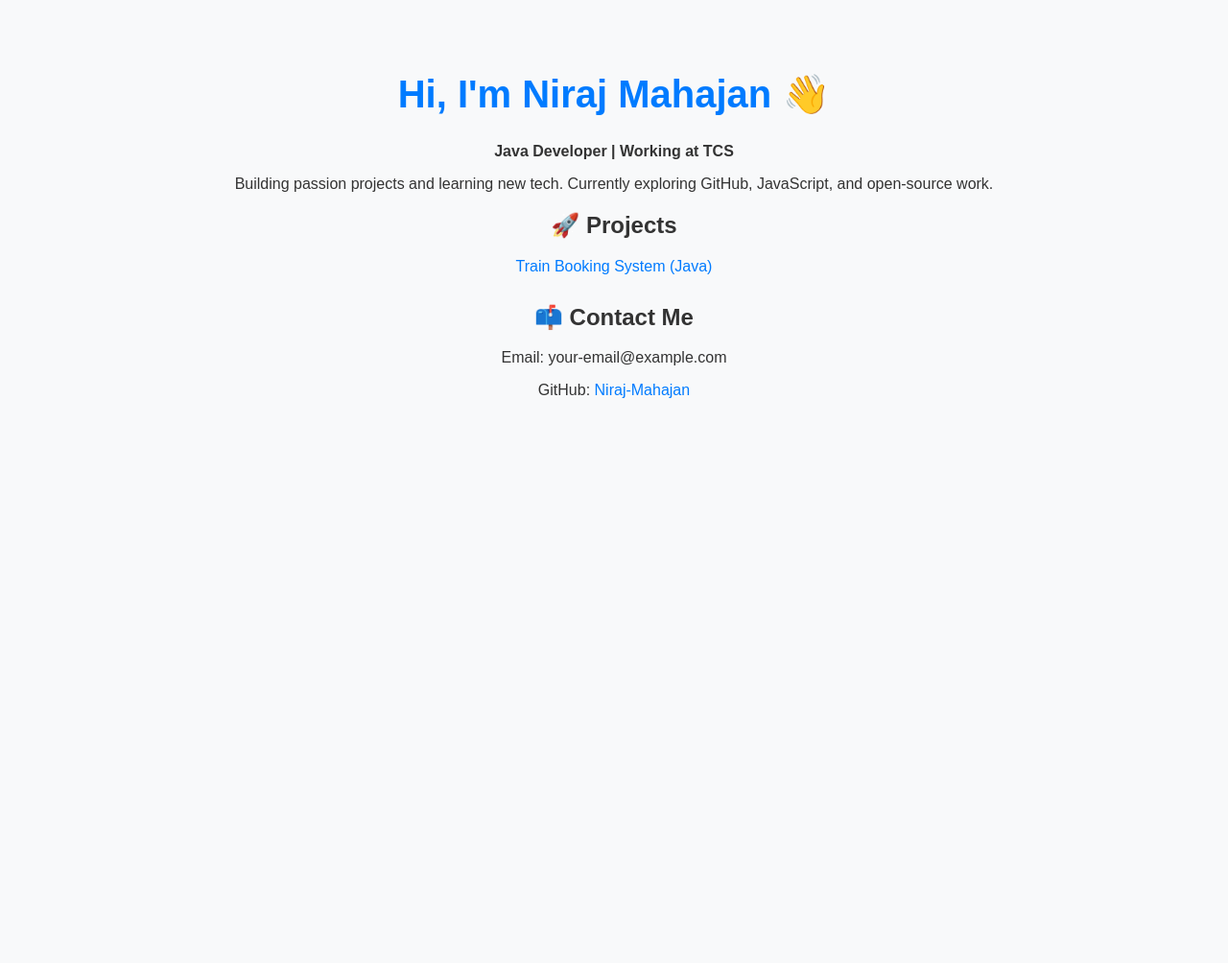
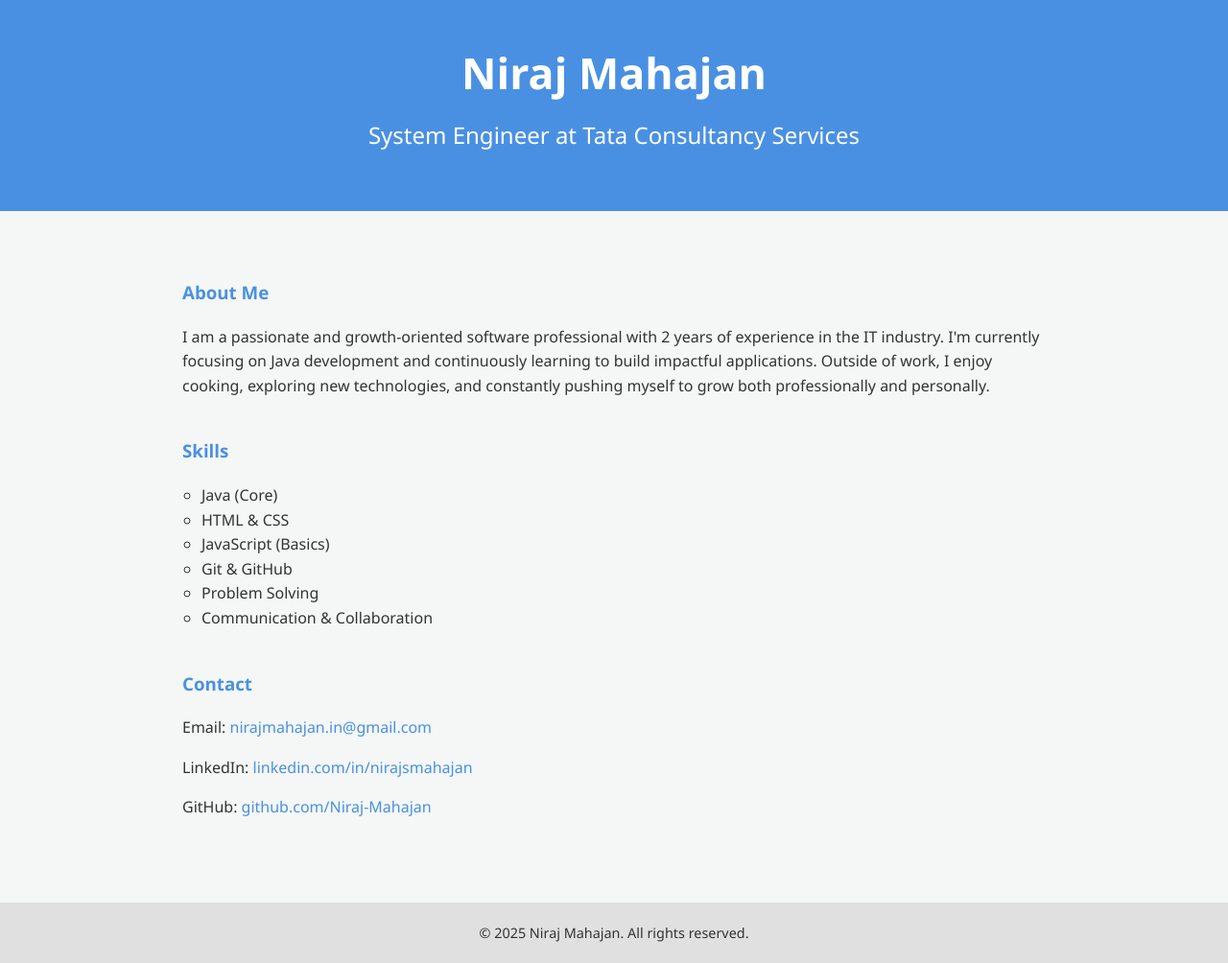
Before and after one commit to Niraj-Mahajan/niraj-mahajan.github.io, a plain HTML site: page index.html in a window 1280 px wide. Shown: the whole page at 96% size. Before the commit the page ends 800 px from the top, so only its background shows below. Drawn offline with Linux system fonts and the light colour scheme.

Commit message:
Update index.html

```diff
--- a/index.html
+++ b/index.html
@@ -1,51 +1,87 @@
 <!DOCTYPE html>
 <html lang="en">
 <head>
-  <meta charset="UTF-8">
+  <meta charset="UTF-8" />
+  <meta name="viewport" content="width=device-width, initial-scale=1.0"/>
   <title>Niraj Mahajan | Portfolio</title>
-  <meta name="viewport" content="width=device-width, initial-scale=1">
   <style>
     body {
-      font-family: Arial, sans-serif;
-      background-color: #f8f9fa;
+      font-family: 'Segoe UI', Tahoma, Geneva, Verdana, sans-serif;
+      margin: 0;
+      background: #f4f7f6;
       color: #333;
+      line-height: 1.6;
+    }
+    header {
+      background: #4A90E2;
+      color: white;
+      padding: 40px 20px;
       text-align: center;
-      padding: 40px;
     }
-    h1 {
-      font-size: 2.5em;
-      color: #007bff;
+    header h1 {
+      margin: 0;
+      font-size: 2.8em;
+    }
+    header h2 {
+      font-weight: normal;
+      margin-top: 10px;
+    }
+    section {
+      padding: 30px 20px;
+      max-width: 900px;
+      margin: auto;
+    }
+    h3 {
+      color: #4A90E2;
+      margin-top: 40px;
+    }
+    ul {
+      list-style-type: circle;
+      padding-left: 20px;
     }
     a {
-      color: #007bff;
+      color: #4A90E2;
       text-decoration: none;
     }
-    .project {
-      margin-top: 20px;
-    }
-    .contact {
-      margin-top: 30px;
+    .footer {
+      text-align: center;
+      padding: 20px;
+      font-size: 0.9em;
+      background-color: #e0e0e0;
+      margin-top: 40px;
     }
   </style>
 </head>
 <body>
+  <header>
+    <h1>Niraj Mahajan</h1>
+    <h2>System Engineer at Tata Consultancy Services</h2>
+  </header>
 
-  <h1>Hi, I'm Niraj Mahajan 👋</h1>
-  <p><strong>Java Developer | Working at TCS</strong></p>
-  <p>Building passion projects and learning new tech. Currently exploring GitHub, JavaScript, and open-source work.</p>
+  <section>
+    <h3>About Me</h3>
+    <p>
+      I am a passionate and growth-oriented software professional with 2 years of experience in the IT industry. I'm currently focusing on Java development and continuously learning to build impactful applications. Outside of work, I enjoy cooking, exploring new technologies, and constantly pushing myself to grow both professionally and personally.
+    </p>
 
-  <div class="project">
-    <h2>🚀 Projects</h2>
-    <ul style="list-style:none; padding: 0;">
-      <li><a href="https://github.com/Niraj-Mahajan/train-booking-project">Train Booking System (Java)</a></li>
+    <h3>Skills</h3>
+    <ul>
+      <li>Java (Core)</li>
+      <li>HTML & CSS</li>
+      <li>JavaScript (Basics)</li>
+      <li>Git & GitHub</li>
+      <li>Problem Solving</li>
+      <li>Communication & Collaboration</li>
     </ul>
+
+    <h3>Contact</h3>
+    <p>Email: <a href="mailto:nirajmahajan.in@gmail.com">nirajmahajan.in@gmail.com</a></p>
+    <p>LinkedIn: <a href="https://www.linkedin.com/in/nirajsmahajan" target="_blank">linkedin.com/in/nirajsmahajan</a></p>
+    <p>GitHub: <a href="https://github.com/Niraj-Mahajan" target="_blank">github.com/Niraj-Mahajan</a></p>
+  </section>
+
+  <div class="footer">
+    © 2025 Niraj Mahajan. All rights reserved.
   </div>
-
-  <div class="contact">
-    <h2>📫 Contact Me</h2>
-    <p>Email: your-email@example.com</p>
-    <p>GitHub: <a href="https://github.com/Niraj-Mahajan">Niraj-Mahajan</a></p>
-  </div>
-
 </body>
 </html>
```
